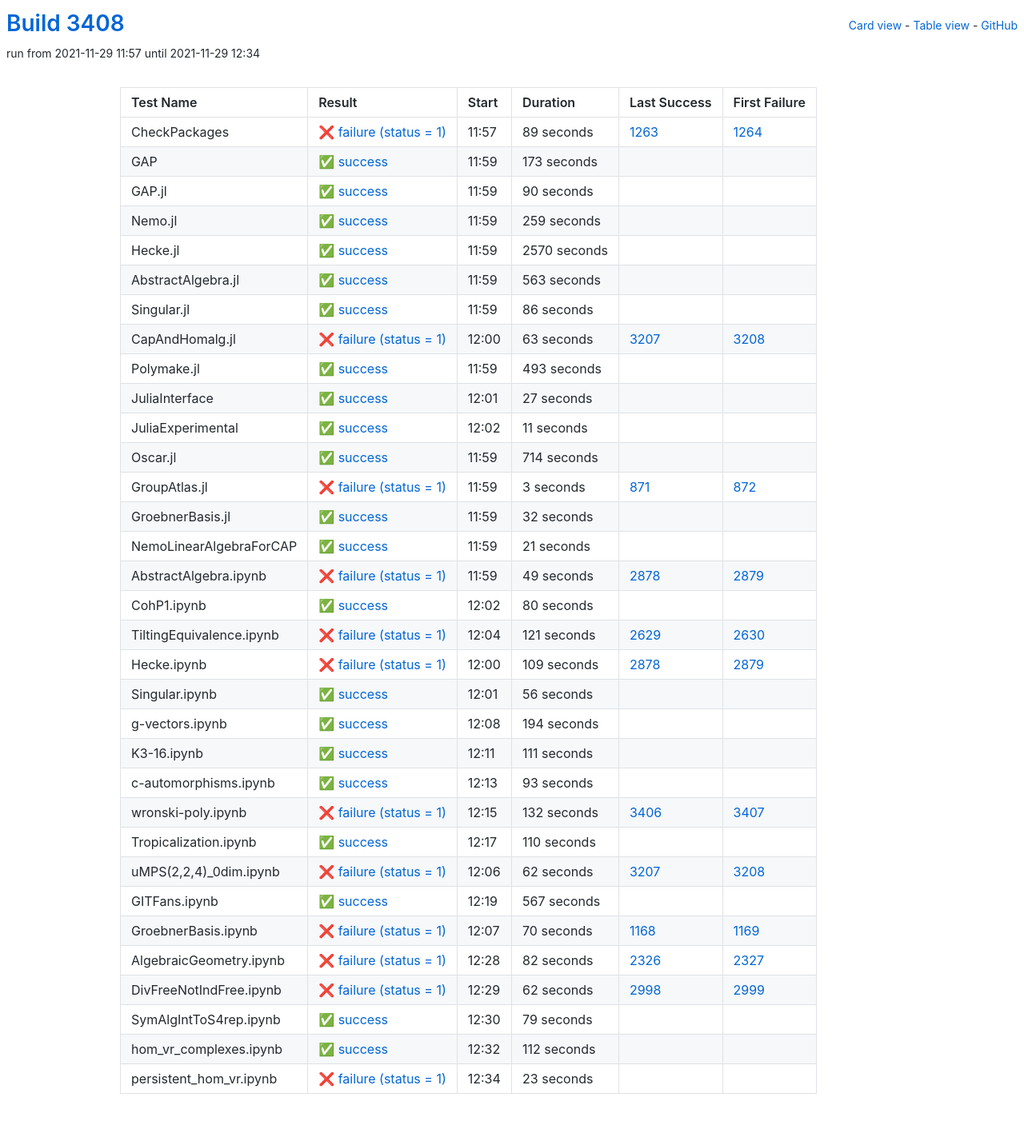
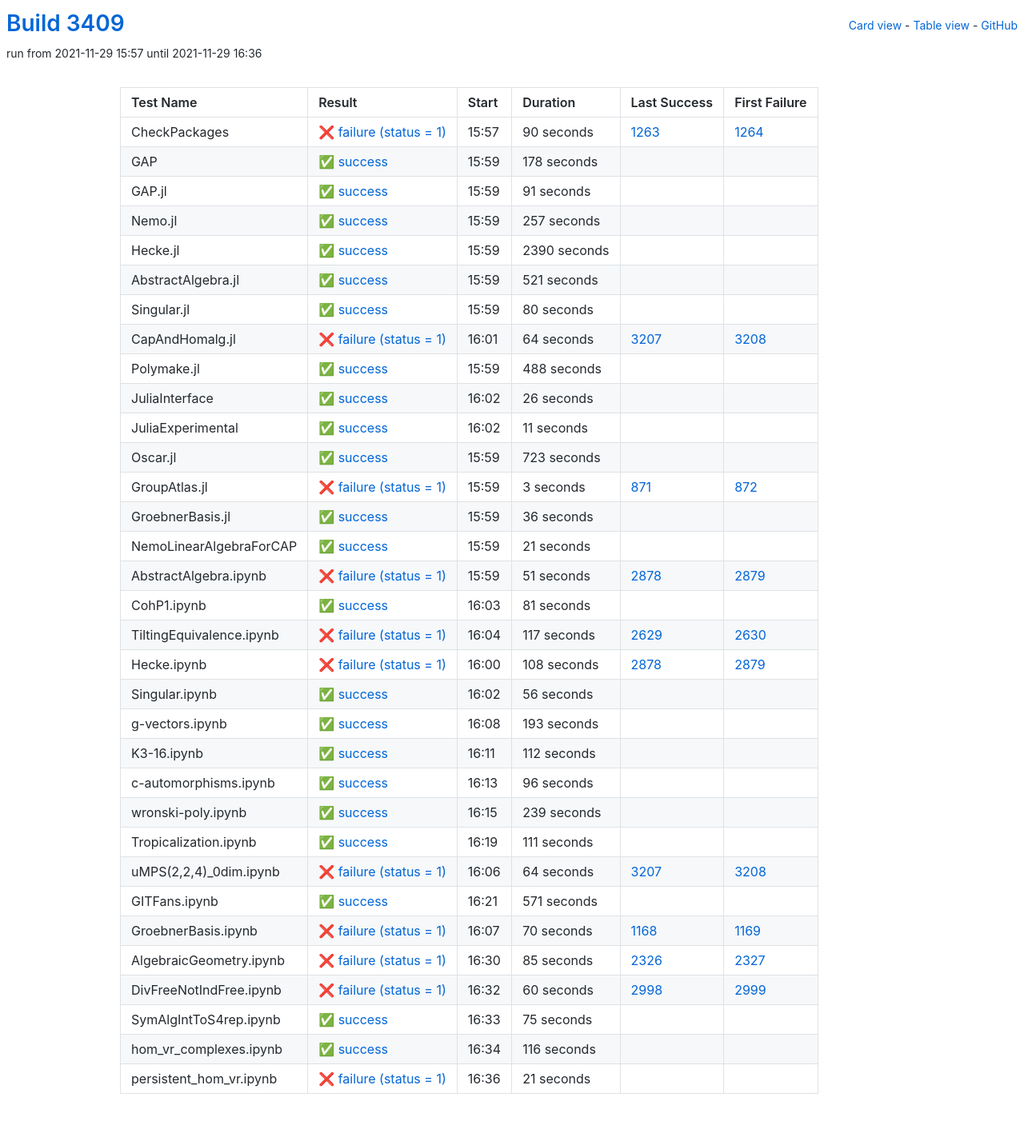
Before and after one commit to oscar-system/oscar-ci-status-stable, a Jekyll site: the page built from table.html, in a window 1280 px wide. Shown: the whole page at 80% size. Built offline with Jekyll 4.4.1, drawn with Linux system fonts in a browser that asks for light colours.

Commit message:
Build #3409

```diff
--- a/_data/ci.yml
+++ b/_data/ci.yml
@@ -1,6 +1,6 @@
 ---
-build: 3408
-build_url: https://oscarci.mathematik.uni-kl.de/job/oscar-stable/3408/
+build: 3409
+build_url: https://oscarci.mathematik.uni-kl.de/job/oscar-stable/3409/
 job: oscar-stable
 organization: oscar-system
 repo: oscar-ci-status-stable
@@ -8,128 +8,128 @@ repourl: https://github.com/oscar-system/oscar-ci-status-stable
 tests:
 - name: CheckPackages
   id: checkpackages
-  log: https://oscarci.mathematik.uni-kl.de/job/oscar-stable/3408/artifact/logs/build-3408/CheckPackages.log
-  start: 2021-11-29 11:57
+  log: https://oscarci.mathematik.uni-kl.de/job/oscar-stable/3409/artifact/logs/build-3409/CheckPackages.log
+  start: 2021-11-29 15:57
   success: false
   exitcode: 1
   status: failure
-  duration: 89
+  duration: 90
   last_success: 1263
   last_success_url: https://oscarci.mathematik.uni-kl.de/job/oscar-stable/1263/
   first_failure: 1264
   first_failure_url: https://oscarci.mathematik.uni-kl.de/job/oscar-stable/1264/
 - name: GAP
   id: gap
-  log: https://oscarci.mathematik.uni-kl.de/job/oscar-stable/3408/artifact/logs/build-3408/GAP.log
-  start: 2021-11-29 11:59
+  log: https://oscarci.mathematik.uni-kl.de/job/oscar-stable/3409/artifact/logs/build-3409/GAP.log
+  start: 2021-11-29 15:59
   success: true
   exitcode: 0
   status: success
-  duration: 173
+  duration: 178
   last_success: false
   last_success_url:
   first_failure: false
   first_failure_url:
 - name: GAP.jl
   id: gap-jl
-  log: https://oscarci.mathematik.uni-kl.de/job/oscar-stable/3408/artifact/logs/build-3408/GAP.jl.log
-  start: 2021-11-29 11:59
+  log: https://oscarci.mathematik.uni-kl.de/job/oscar-stable/3409/artifact/logs/build-3409/GAP.jl.log
+  start: 2021-11-29 15:59
   success: true
   exitcode: 0
   status: success
-  duration: 90
+  duration: 91
   last_success: false
   last_success_url:
   first_failure: false
   first_failure_url:
 - name: Nemo.jl
   id: nemo-jl
-  log: https://oscarci.mathematik.uni-kl.de/job/oscar-stable/3408/artifact/logs/build-3408/Nemo.jl.log
-  start: 2021-11-29 11:59
+  log: https://oscarci.mathematik.uni-kl.de/job/oscar-stable/3409/artifact/logs/build-3409/Nemo.jl.log
+  start: 2021-11-29 15:59
   success: true
   exitcode: 0
   status: success
-  duration: 259
+  duration: 257
   last_success: false
   last_success_url:
   first_failure: false
   first_failure_url:
 - name: Hecke.jl
   id: hecke-jl
-  log: https://oscarci.mathematik.uni-kl.de/job/oscar-stable/3408/artifact/logs/build-3408/Hecke.jl.log
-  start: 2021-11-29 11:59
+  log: https://oscarci.mathematik.uni-kl.de/job/oscar-stable/3409/artifact/logs/build-3409/Hecke.jl.log
+  start: 2021-11-29 15:59
   success: true
   exitcode: 0
   status: success
-  duration: 2570
+  duration: 2390
   last_success: false
   last_success_url:
   first_failure: false
   first_failure_url:
 - name: AbstractAlgebra.jl
   id: abstractalgebra-jl
-  log: https://oscarci.mathematik.uni-kl.de/job/oscar-stable/3408/artifact/logs/build-3408/AbstractAlgebra.jl.log
-  start: 2021-11-29 11:59
+  log: https://oscarci.mathematik.uni-kl.de/job/oscar-stable/3409/artifact/logs/build-3409/AbstractAlgebra.jl.log
+  start: 2021-11-29 15:59
   success: true
   exitcode: 0
   status: success
-  duration: 563
+  duration: 521
   last_success: false
   last_success_url:
   first_failure: false
   first_failure_url:
 - name: Singular.jl
   id: singular-jl
-  log: https://oscarci.mathematik.uni-kl.de/job/oscar-stable/3408/artifact/logs/build-3408/Singular.jl.log
-  start: 2021-11-29 11:59
+  log: https://oscarci.mathematik.uni-kl.de/job/oscar-stable/3409/artifact/logs/build-3409/Singular.jl.log
+  start: 2021-11-29 15:59
   success: true
   exitcode: 0
   status: success
-  duration: 86
+  duration: 80
   last_success: false
   last_success_url:
   first_failure: false
   first_failure_url:
 - name: CapAndHomalg.jl
   id: capandhomalg-jl
-  log: https://oscarci.mathematik.uni-kl.de/job/oscar-stable/3408/artifact/logs/build-3408/CapAndHomalg.jl.log
-  start: 2021-11-29 12:00
+  log: https://oscarci.mathematik.uni-kl.de/job/oscar-stable/3409/artifact/logs/build-3409/CapAndHomalg.jl.log
+  start: 2021-11-29 16:01
   success: false
   exitcode: 1
   status: failure
-  duration: 63
+  duration: 64
   last_success: 3207
   last_success_url: https://oscarci.mathematik.uni-kl.de/job/oscar-stable/3207/
   first_failure: 3208
   first_failure_url: https://oscarci.mathematik.uni-kl.de/job/oscar-stable/3208/
 - name: Polymake.jl
   id: polymake-jl
-  log: https://oscarci.mathematik.uni-kl.de/job/oscar-stable/3408/artifact/logs/build-3408/Polymake.jl.log
-  start: 2021-11-29 11:59
+  log: https://oscarci.mathematik.uni-kl.de/job/oscar-stable/3409/artifact/logs/build-3409/Polymake.jl.log
+  start: 2021-11-29 15:59
   success: true
   exitcode: 0
   status: success
-  duration: 493
+  duration: 488
   last_success: false
   last_success_url:
   first_failure: false
   first_failure_url:
 - name: JuliaInterface
   id: juliainterface
-  log: https://oscarci.mathematik.uni-kl.de/job/oscar-stable/3408/artifact/logs/build-3408/JuliaInterface.log
-  start: 2021-11-29 12:01
+  log: https://oscarci.mathematik.uni-kl.de/job/oscar-stable/3409/artifact/logs/build-3409/JuliaInterface.log
+  start: 2021-11-29 16:02
   success: true
   exitcode: 0
   status: success
-  duration: 27
+  duration: 26
   last_success: false
   last_success_url:
   first_failure: false
   first_failure_url:
 - name: JuliaExperimental
   id: juliaexperimental
-  log: https://oscarci.mathematik.uni-kl.de/job/oscar-stable/3408/artifact/logs/build-3408/JuliaExperimental.log
-  start: 2021-11-29 12:02
+  log: https://oscarci.mathematik.uni-kl.de/job/oscar-stable/3409/artifact/logs/build-3409/JuliaExperimental.log
+  start: 2021-11-29 16:02
   success: true
   exitcode: 0
   status: success
@@ -140,20 +140,20 @@ tests:
   first_failure_url:
 - name: Oscar.jl
   id: oscar-jl
-  log: https://oscarci.mathematik.uni-kl.de/job/oscar-stable/3408/artifact/logs/build-3408/Oscar.jl.log
-  start: 2021-11-29 11:59
+  log: https://oscarci.mathematik.uni-kl.de/job/oscar-stable/3409/artifact/logs/build-3409/Oscar.jl.log
+  start: 2021-11-29 15:59
   success: true
   exitcode: 0
   status: success
-  duration: 714
+  duration: 723
   last_success: false
   last_success_url:
   first_failure: false
   first_failure_url:
 - name: GroupAtlas.jl
   id: groupatlas-jl
-  log: https://oscarci.mathematik.uni-kl.de/job/oscar-stable/3408/artifact/logs/build-3408/GroupAtlas.jl.log
-  start: 2021-11-29 11:59
+  log: https://oscarci.mathematik.uni-kl.de/job/oscar-stable/3409/artifact/logs/build-3409/GroupAtlas.jl.log
+  start: 2021-11-29 15:59
   success: false
   exitcode: 1
   status: failure
@@ -164,20 +164,20 @@ tests:
   first_failure_url: https://oscarci.mathematik.uni-kl.de/job/oscar-stable/872/
 - name: GroebnerBasis.jl
   id: groebnerbasis-jl
-  log: https://oscarci.mathematik.uni-kl.de/job/oscar-stable/3408/artifact/logs/build-3408/GroebnerBasis.jl.log
-  start: 2021-11-29 11:59
+  log: https://oscarci.mathematik.uni-kl.de/job/oscar-stable/3409/artifact/logs/build-3409/GroebnerBasis.jl.log
+  start: 2021-11-29 15:59
   success: true
   exitcode: 0
   status: success
-  duration: 32
+  duration: 36
   last_success: false
   last_success_url:
   first_failure: false
   first_failure_url:
 - name: NemoLinearAlgebraForCAP
   id: nemolinearalgebraforcap
-  log: https://oscarci.mathematik.uni-kl.de/job/oscar-stable/3408/artifact/logs/build-3408/NemoLinearAlgebraForCAP.log
-  start: 2021-11-29 11:59
+  log: https://oscarci.mathematik.uni-kl.de/job/oscar-stable/3409/artifact/logs/build-3409/NemoLinearAlgebraForCAP.log
+  start: 2021-11-29 15:59
   success: true
   exitcode: 0
   status: success
@@ -188,56 +188,56 @@ tests:
   first_failure_url:
 - name: AbstractAlgebra.ipynb
   id: abstractalgebra-ipynb
-  log: https://oscarci.mathematik.uni-kl.de/job/oscar-stable/3408/artifact/logs/build-3408/AbstractAlgebra.ipynb.log
-  start: 2021-11-29 11:59
+  log: https://oscarci.mathematik.uni-kl.de/job/oscar-stable/3409/artifact/logs/build-3409/AbstractAlgebra.ipynb.log
+  start: 2021-11-29 15:59
   success: false
   exitcode: 1
   status: failure
-  duration: 49
+  duration: 51
   last_success: 2878
   last_success_url: https://oscarci.mathematik.uni-kl.de/job/oscar-stable/2878/
   first_failure: 2879
   first_failure_url: https://oscarci.mathematik.uni-kl.de/job/oscar-stable/2879/
 - name: CohP1.ipynb
   id: cohp1-ipynb
-  log: https://oscarci.mathematik.uni-kl.de/job/oscar-stable/3408/artifact/logs/build-3408/CohP1.ipynb.log
-  start: 2021-11-29 12:02
+  log: https://oscarci.mathematik.uni-kl.de/job/oscar-stable/3409/artifact/logs/build-3409/CohP1.ipynb.log
+  start: 2021-11-29 16:03
   success: true
   exitcode: 0
   status: success
-  duration: 80
+  duration: 81
   last_success: false
   last_success_url:
   first_failure: false
   first_failure_url:
 - name: TiltingEquivalence.ipynb
   id: tiltingequivalence-ipynb
-  log: https://oscarci.mathematik.uni-kl.de/job/oscar-stable/3408/artifact/logs/build-3408/TiltingEquivalence.ipynb.log
-  start: 2021-11-29 12:04
+  log: https://oscarci.mathematik.uni-kl.de/job/oscar-stable/3409/artifact/logs/build-3409/TiltingEquivalence.ipynb.log
+  start: 2021-11-29 16:04
   success: false
   exitcode: 1
   status: failure
-  duration: 121
+  duration: 117
   last_success: 2629
   last_success_url: https://oscarci.mathematik.uni-kl.de/job/oscar-stable/2629/
   first_failure: 2630
   first_failure_url: https://oscarci.mathematik.uni-kl.de/job/oscar-stable/2630/
 - name: Hecke.ipynb
   id: hecke-ipynb
-  log: https://oscarci.mathematik.uni-kl.de/job/oscar-stable/3408/artifact/logs/build-3408/Hecke.ipynb.log
-  start: 2021-11-29 12:00
+  log: https://oscarci.mathematik.uni-kl.de/job/oscar-stable/3409/artifact/logs/build-3409/Hecke.ipynb.log
+  start: 2021-11-29 16:00
   success: false
   exitcode: 1
   status: failure
-  duration: 109
+  duration: 108
   last_success: 2878
   last_success_url: https://oscarci.mathematik.uni-kl.de/job/oscar-stable/2878/
   first_failure: 2879
   first_failure_url: https://oscarci.mathematik.uni-kl.de/job/oscar-stable/2879/
 - name: Singular.ipynb
   id: singular-ipynb
-  log: https://oscarci.mathematik.uni-kl.de/job/oscar-stable/3408/artifact/logs/build-3408/Singular.ipynb.log
-  start: 2021-11-29 12:01
+  log: https://oscarci.mathematik.uni-kl.de/job/oscar-stable/3409/artifact/logs/build-3409/Singular.ipynb.log
+  start: 2021-11-29 16:02
   success: true
   exitcode: 0
   status: success
@@ -248,20 +248,56 @@ tests:
   first_failure_url:
 - name: g-vectors.ipynb
   id: g-vectors-ipynb
-  log: https://oscarci.mathematik.uni-kl.de/job/oscar-stable/3408/artifact/logs/build-3408/g-vectors.ipynb.log
-  start: 2021-11-29 12:08
+  log: https://oscarci.mathematik.uni-kl.de/job/oscar-stable/3409/artifact/logs/build-3409/g-vectors.ipynb.log
+  start: 2021-11-29 16:08
   success: true
   exitcode: 0
   status: success
-  duration: 194
+  duration: 193
   last_success: false
   last_success_url:
   first_failure: false
   first_failure_url:
 - name: K3-16.ipynb
   id: k3-16-ipynb
-  log: https://oscarci.mathematik.uni-kl.de/job/oscar-stable/3408/artifact/logs/build-3408/K3-16.ipynb.log
-  start: 2021-11-29 12:11
+  log: https://oscarci.mathematik.uni-kl.de/job/oscar-stable/3409/artifact/logs/build-3409/K3-16.ipynb.log
+  start: 2021-11-29 16:11
+  success: true
+  exitcode: 0
+  status: success
+  duration: 112
+  last_success: false
+  last_success_url:
+  first_failure: false
+  first_failure_url:
+- name: c-automorphisms.ipynb
+  id: c-automorphisms-ipynb
+  log: https://oscarci.mathematik.uni-kl.de/job/oscar-stable/3409/artifact/logs/build-3409/c-automorphisms.ipynb.log
+  start: 2021-11-29 16:13
+  success: true
+  exitcode: 0
+  status: success
+  duration: 96
+  last_success: false
+  last_success_url:
+  first_failure: false
+  first_failure_url:
+- name: wronski-poly.ipynb
+  id: wronski-poly-ipynb
+  log: https://oscarci.mathematik.uni-kl.de/job/oscar-stable/3409/artifact/logs/build-3409/wronski-poly.ipynb.log
+  start: 2021-11-29 16:15
+  success: true
+  exitcode: 0
+  status: success
+  duration: 239
+  last_success: false
+  last_success_url:
+  first_failure: false
+  first_failure_url:
+- name: Tropicalization.ipynb
+  id: tropicalization-ipynb
+  log: https://oscarci.mathematik.uni-kl.de/job/oscar-stable/3409/artifact/logs/build-3409/Tropicalization.ipynb.log
+  start: 2021-11-29 16:19
   success: true
   exitcode: 0
   status: success
@@ -270,70 +306,34 @@ tests:
   last_success_url:
   first_failure: false
   first_failure_url:
-- name: c-automorphisms.ipynb
-  id: c-automorphisms-ipynb
-  log: https://oscarci.mathematik.uni-kl.de/job/oscar-stable/3408/artifact/logs/build-3408/c-automorphisms.ipynb.log
-  start: 2021-11-29 12:13
-  success: true
-  exitcode: 0
-  status: success
-  duration: 93
-  last_success: false
-  last_success_url:
-  first_failure: false
-  first_failure_url:
-- name: wronski-poly.ipynb
-  id: wronski-poly-ipynb
-  log: https://oscarci.mathematik.uni-kl.de/job/oscar-stable/3408/artifact/logs/build-3408/wronski-poly.ipynb.log
-  start: 2021-11-29 12:15
+- name: uMPS(2,2,4)_0dim.ipynb
+  id: umps-2-2-4-0dim-ipynb
+  log: https://oscarci.mathematik.uni-kl.de/job/oscar-stable/3409/artifact/logs/build-3409/uMPS-2-2-4-_0dim.ipynb.log
+  start: 2021-11-29 16:06
   success: false
   exitcode: 1
   status: failure
-  duration: 132
-  last_success: 3406
-  last_success_url: https://oscarci.mathematik.uni-kl.de/job/oscar-stable/3406/
-  first_failure: 3407
-  first_failure_url: https://oscarci.mathematik.uni-kl.de/job/oscar-stable/3407/
-- name: Tropicalization.ipynb
-  id: tropicalization-ipynb
-  log: https://oscarci.mathematik.uni-kl.de/job/oscar-stable/3408/artifact/logs/build-3408/Tropicalization.ipynb.log
-  start: 2021-11-29 12:17
-  success: true
-  exitcode: 0
-  status: success
-  duration: 110
-  last_success: false
-  last_success_url:
-  first_failure: false
-  first_failure_url:
-- name: uMPS(2,2,4)_0dim.ipynb
-  id: umps-2-2-4-0dim-ipynb
-  log: https://oscarci.mathematik.uni-kl.de/job/oscar-stable/3408/artifact/logs/build-3408/uMPS-2-2-4-_0dim.ipynb.log
-  start: 2021-11-29 12:06
-  success: false
-  exitcode: 1
-  status: failure
-  duration: 62
+  duration: 64
   last_success: 3207
   last_success_url: https://oscarci.mathematik.uni-kl.de/job/oscar-stable/3207/
   first_failure: 3208
   first_failure_url: https://oscarci.mathematik.uni-kl.de/job/oscar-stable/3208/
 - name: GITFans.ipynb
   id: gitfans-ipynb
-  log: https://oscarci.mathematik.uni-kl.de/job/oscar-stable/3408/artifact/logs/build-3408/GITFans.ipynb.log
-  start: 2021-11-29 12:19
+  log: https://oscarci.mathematik.uni-kl.de/job/oscar-stable/3409/artifact/logs/build-3409/GITFans.ipynb.log
+  start: 2021-11-29 16:21
   success: true
   exitcode: 0
   status: success
-  duration: 567
+  duration: 571
   last_success: false
   last_success_url:
   first_failure: false
   first_failure_url:
 - name: GroebnerBasis.ipynb
   id: groebnerbasis-ipynb
-  log: https://oscarci.mathematik.uni-kl.de/job/oscar-stable/3408/artifact/logs/build-3408/GroebnerBasis.ipynb.log
-  start: 2021-11-29 12:07
+  log: https://oscarci.mathematik.uni-kl.de/job/oscar-stable/3409/artifact/logs/build-3409/GroebnerBasis.ipynb.log
+  start: 2021-11-29 16:07
   success: false
   exitcode: 1
   status: failure
@@ -344,60 +344,60 @@ tests:
   first_failure_url: https://oscarci.mathematik.uni-kl.de/job/oscar-stable/1169/
 - name: AlgebraicGeometry.ipynb
   id: algebraicgeometry-ipynb
-  log: https://oscarci.mathematik.uni-kl.de/job/oscar-stable/3408/artifact/logs/build-3408/AlgebraicGeometry.ipynb.log
-  start: 2021-11-29 12:28
+  log: https://oscarci.mathematik.uni-kl.de/job/oscar-stable/3409/artifact/logs/build-3409/AlgebraicGeometry.ipynb.log
+  start: 2021-11-29 16:30
   success: false
   exitcode: 1
   status: failure
-  duration: 82
+  duration: 85
   last_success: 2326
   last_success_url: https://oscarci.mathematik.uni-kl.de/job/oscar-stable/2326/
   first_failure: 2327
   first_failure_url: https://oscarci.mathematik.uni-kl.de/job/oscar-stable/2327/
 - name: DivFreeNotIndFree.ipynb
   id: divfreenotindfree-ipynb
-  log: https://oscarci.mathematik.uni-kl.de/job/oscar-stable/3408/artifact/logs/build-3408/DivFreeNotIndFree.ipynb.log
-  start: 2021-11-29 12:29
+  log: https://oscarci.mathematik.uni-kl.de/job/oscar-stable/3409/artifact/logs/build-3409/DivFreeNotIndFree.ipynb.log
+  start: 2021-11-29 16:32
   success: false
   exitcode: 1
   status: failure
-  duration: 62
+  duration: 60
   last_success: 2998
   last_success_url: https://oscarci.mathematik.uni-kl.de/job/oscar-stable/2998/
   first_failure: 2999
   first_failure_url: https://oscarci.mathematik.uni-kl.de/job/oscar-stable/2999/
 - name: SymAlgIntToS4rep.ipynb
   id: symalginttos4rep-ipynb
-  log: https://oscarci.mathematik.uni-kl.de/job/oscar-stable/3408/artifact/logs/build-3408/SymAlgIntToS4rep.ipynb.log
-  start: 2021-11-29 12:30
+  log: https://oscarci.mathematik.uni-kl.de/job/oscar-stable/3409/artifact/logs/build-3409/SymAlgIntToS4rep.ipynb.log
+  start: 2021-11-29 16:33
   success: true
   exitcode: 0
   status: success
-  duration: 79
+  duration: 75
   last_success: false
   last_success_url:
   first_failure: false
   first_failure_url:
 - name: hom_vr_complexes.ipynb
   id: hom-vr-complexes-ipynb
-  log: https://oscarci.mathematik.uni-kl.de/job/oscar-stable/3408/artifact/logs/build-3408/hom_vr_complexes.ipynb.log
-  start: 2021-11-29 12:32
+  log: https://oscarci.mathematik.uni-kl.de/job/oscar-stable/3409/artifact/logs/build-3409/hom_vr_complexes.ipynb.log
+  start: 2021-11-29 16:34
   success: true
   exitcode: 0
   status: success
-  duration: 112
+  duration: 116
   last_success: false
   last_success_url:
   first_failure: false
   first_failure_url:
 - name: persistent_hom_vr.ipynb
   id: persistent-hom-vr-ipynb
-  log: https://oscarci.mathematik.uni-kl.de/job/oscar-stable/3408/artifact/logs/build-3408/persistent_hom_vr.ipynb.log
-  start: 2021-11-29 12:34
+  log: https://oscarci.mathematik.uni-kl.de/job/oscar-stable/3409/artifact/logs/build-3409/persistent_hom_vr.ipynb.log
+  start: 2021-11-29 16:36
   success: false
   exitcode: 1
   status: failure
-  duration: 23
+  duration: 21
   last_success: false
   last_success_url:
   first_failure: false
```
Also changed, not shown: README.md.
